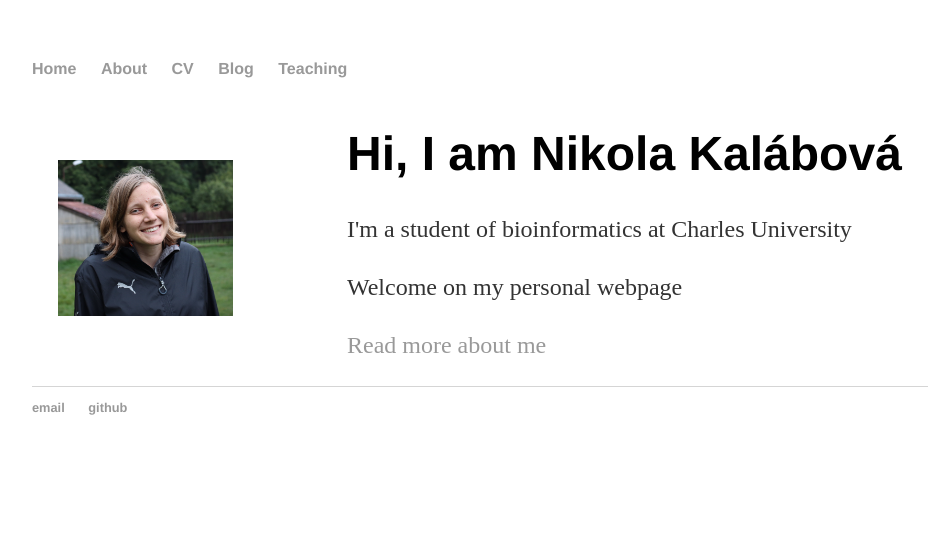
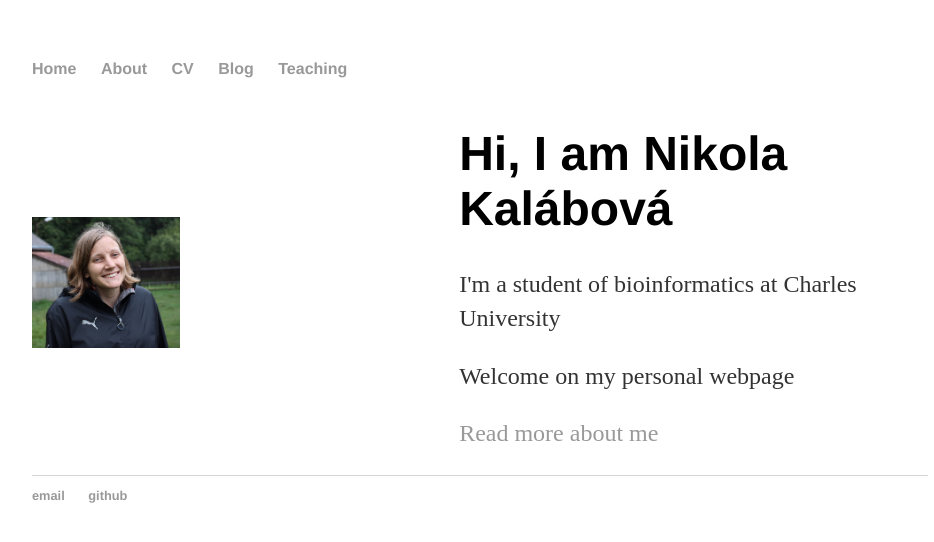
Before and after one commit to lavakin/lavakin.github.io, a Jekyll site: the page built from index.html, in a window 1280 px wide. Shown: the top 542 px of the page, without its empty margins (160-1094 px from the left). Built offline with Jekyll 4.4.1, drawn with Linux system fonts in a browser that asks for light colours.

Commit message:
Update index.html

```diff
--- a/index.html
+++ b/index.html
@@ -16,7 +16,7 @@ title: Nikola Kalábová, Personal Webpage
       }
       .image {
         flex-basis: 30%;
-        padding-right: 20px;
+        padding-right: 200px;
       }
       .text {
         font-size: 20px;
```
